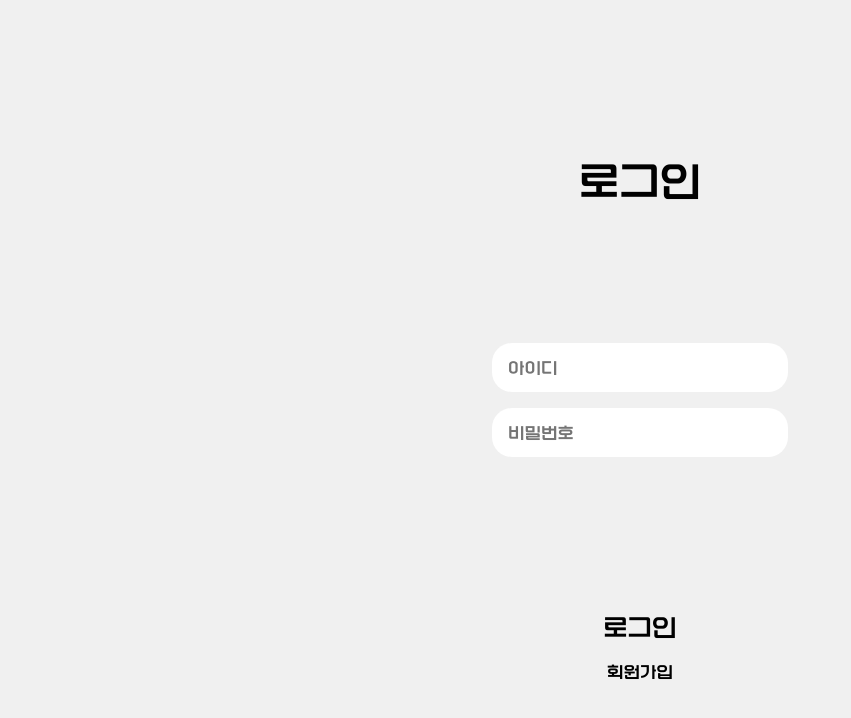
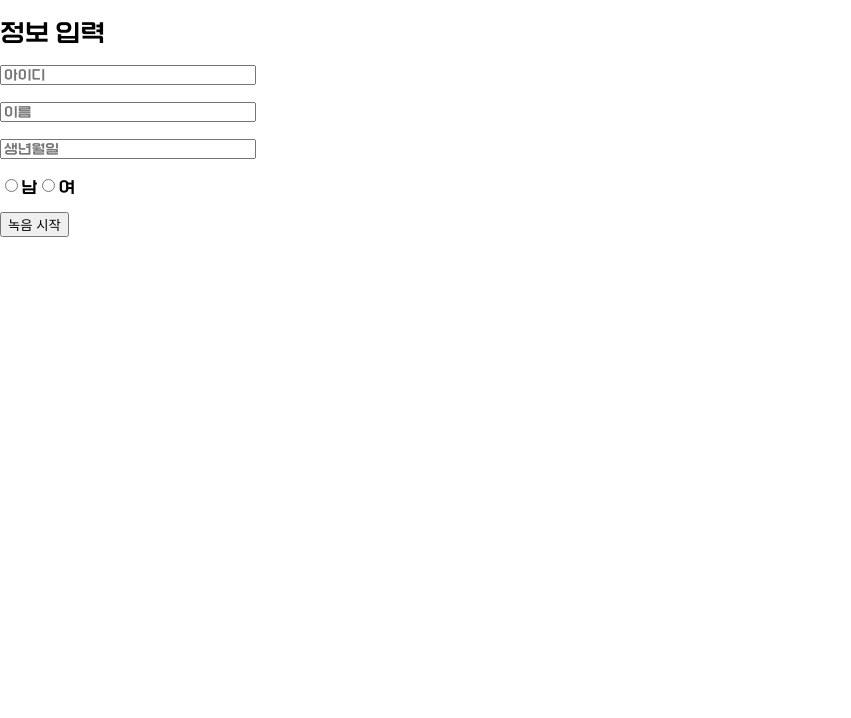
Before and after one commit to JangHongJoon/voice-collector-application, a React (Create React App) app in the folder voice-collector-app/: page / in a window 1280 px wide. Shown: the top 718 px of the page, without its empty margins (0-851 px from the left). Built offline with nearby package versions, Linux system fonts and the light colour scheme.

Commit message:
feat : RecordInfoScreen-페이지구성추가

```diff
--- a/voice-collector-app/package.json
+++ b/voice-collector-app/package.json
@@ -19,7 +19,7 @@
     "react-dom": "^18.2.0",
     "react-mic": "^12.4.6",
     "react-router-dom": "^6.21.1",
-    "react-scripts": "5.0.1",
+    "react-scripts": "^5.0.1",
     "react-transition-group": "^4.4.5",
     "styled-components": "^6.1.3",
     "web-vitals": "^2.1.4",
--- a/voice-collector-app/src/App.js
+++ b/voice-collector-app/src/App.js
@@ -3,12 +3,15 @@ import React from 'react';
 import GlobalStyles from './styles/GlobalStyles';
 
 import RouteScreen from './RouteScreen';
+import RecordScreen from './screens/record/RecordScreen';
+import RecordInfoScreen from './screens/record/RecordInfoScreen';
 
 const App = () => {
   return (
     <>
       <GlobalStyles />
-      <RouteScreen />
+      {/* <RouteScreen /> */}
+      <RecordInfoScreen />
     </>
   );
 };
--- /dev/null
+++ b/voice-collector-app/src/screens/record/RecordInfoScreen.js
@@ -0,0 +1,96 @@
+import React, { useState } from 'react';
+
+function RecordInfoScreen() {
+  const [formData, setFormData] = useState({
+    id: '',
+    name: '',
+    birthdate: '',
+    gender: '',
+  });
+
+  const handleInputChange = (name, value) => {
+    setFormData({
+      ...formData,
+      [name]: value,
+    });
+  };
+
+  const handleRadioChange = (value) => {
+    setFormData({
+      ...formData,
+      gender: value,
+    });
+  };
+
+  const handleRecordStart = () => {
+    // 녹음 시작 로직 추가
+    console.log('녹음 시작');
+  };
+
+  return (
+    <form>
+      <div>
+        <h2>정보 입력</h2>
+      </div>
+      <div>
+        <input
+          type="text"
+          id="id"
+          placeholder="아이디"
+          value={formData.id}
+          onChange={(e) => handleInputChange('id', e.target.value)}
+        />
+      </div>
+      <br></br>
+      <div>
+        <input
+          type="text"
+          id="name"
+          placeholder="이름"
+          value={formData.name}
+          onChange={(e) => handleInputChange('name', e.target.value)}
+        />
+      </div>
+      <br></br>
+      <div>
+        <input
+          type="text"
+          id="birthdate"
+          placeholder="생년월일"
+          value={formData.birthdate}
+          onChange={(e) => handleInputChange('birthdate', e.target.value)}
+        />
+      </div>
+      <br></br>
+      <div>
+        <label>
+          <input
+            type="radio"
+            value="남"
+            checked={formData.gender === '남'}
+            onChange={() => handleRadioChange('남')}
+          />
+          남
+        </label>
+        <label>
+          <input
+            type="radio"
+            value="여"
+            checked={formData.gender === '여'}
+            onChange={() => handleRadioChange('여')}
+          />
+          여
+        </label>
+      </div>
+      <br></br>
+
+      <div>
+        <button type="button" onClick={handleRecordStart}>
+          녹음 시작
+        </button>
+      </div>
+    </form>
+  );
+}
+
+export default RecordInfoScreen;
```
Also changed, not shown: 1 other file (tests, documents, lock files or other folders).
